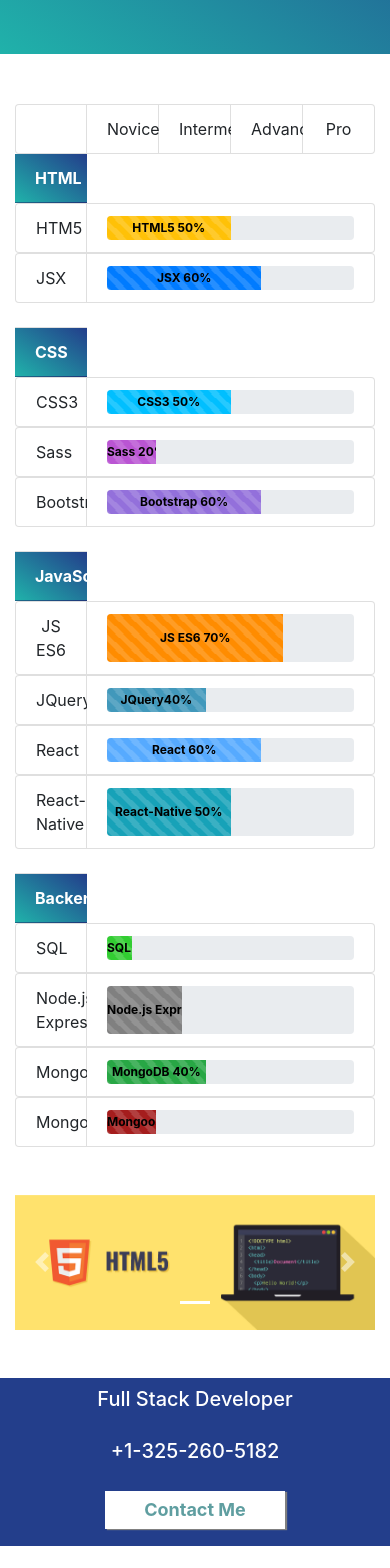
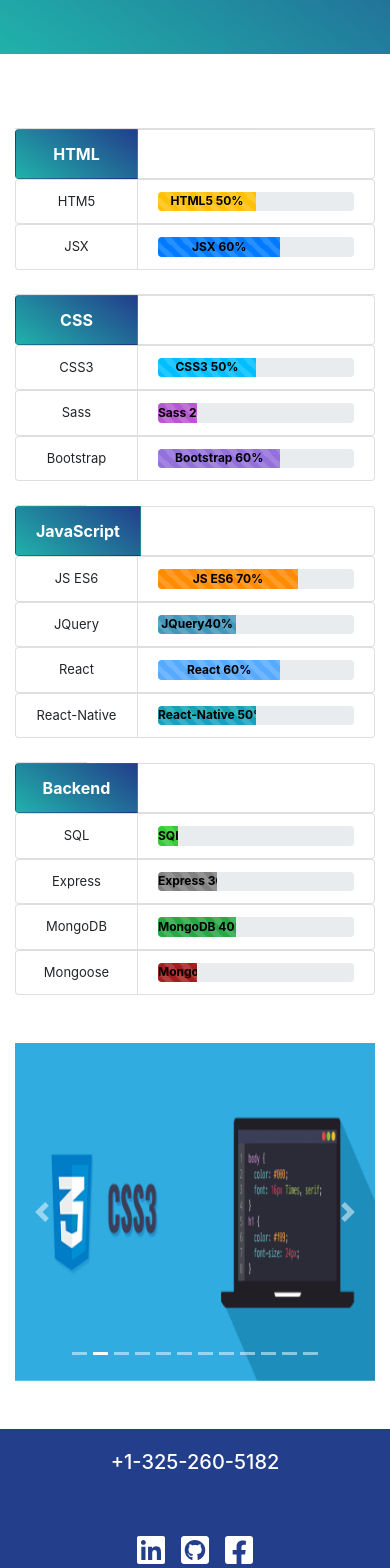
Before and after one commit to dah06a/david-henry-portfolio, a React (Create React App) app: page /skills in a window 390 px wide. Shown: the part 340-1908 px from the top of the page. Before the commit the page ends 1886 px from the top, so only its background shows below. Built offline with nearby package versions, Linux system fonts and the light colour scheme.

Commit message:
Updated footer and modified skills for mobile view.

```diff
--- a/package.json
+++ b/package.json
@@ -4,6 +4,11 @@
   "private": true,
   "homepage": "http://dah06a.github.io/david-henry-portfolio",
   "dependencies": {
+    "@fortawesome/fontawesome-svg-core": "^1.2.35",
+    "@fortawesome/free-brands-svg-icons": "^5.15.3",
+    "@fortawesome/free-regular-svg-icons": "^5.15.3",
+    "@fortawesome/free-solid-svg-icons": "^5.15.3",
+    "@fortawesome/react-fontawesome": "^0.1.14",
     "@testing-library/jest-dom": "^5.11.4",
     "@testing-library/react": "^11.1.0",
     "@testing-library/user-event": "^12.1.10",
--- a/src/components/About.css
+++ b/src/components/About.css
@@ -5,7 +5,6 @@
 .about-title {
     text-align: center;
     height: 40vh;
-    margin-bottom: 50px;
     color: white;
     background-color: #ffffff;
     background-image: linear-gradient(35deg, lightseagreen, #233e8b);
--- a/src/components/About.jsx
+++ b/src/components/About.jsx
@@ -19,7 +19,7 @@
                         <h3 style={{color: "black", marginTop: "50px"}}>My mission is to learn, create, and change my future.</h3>
                     </Col>
                 </Row>
-                <Row className="mt-5">
+                <Row className="my-3">
                     <Col md={8} className="m-auto">
                         <h4 className="text-center">From Teaching to Coding</h4>
                         <p>
@@ -37,7 +37,7 @@
                         <Image src={CodeBackdrop} className="about-images code-backdrop-img" />
                     </Col>
                 </Row>
-                <Row className="mt-5">
+                <Row className="my-3">
                     <Col md={8} className="m-auto">
                         <h4 className="text-center">It Began with a Dragon</h4>
                         <p>
@@ -54,7 +54,7 @@
                         <Image src={HTMLCover} className="about-images html-cover-img" />
                     </Col>
                 </Row>
-                <Row className="mt-5">
+                <Row className="my-3">
                     <Col md={8} className="m-auto">
                         <h4 className="text-center">Choosing a Different Path</h4>
                         <p>
@@ -73,7 +73,7 @@
                         <Image src={ACUBanner} className="about-images acu-banner-img" />
                     </Col>
                 </Row>
-                <Row className="mt-5">
+                <Row className="my-3">
                     <Col md={8} className="m-auto">
                         <h4 className="text-center">Circling Back</h4>
                         <p>
@@ -92,7 +92,7 @@
                         <div className="about-images platform-images" />
                     </Col>
                 </Row>
-                <Row className="mt-5">
+                <Row className="my-3">
                     <Col md={8} className="m-auto">
                         <h4 className="text-center">Certified in Computer Science</h4>
                         <p>
@@ -109,7 +109,7 @@
                         <Image src={TeacherCertificate} className="about-images teacher-certificate-img" />
                     </Col>
                 </Row>
-                <Row className="mt-5">
+                <Row className="my-3">
                     <Col md={8} className="m-auto">
                         <h4 className="text-center">My First App</h4>
                         <p>
@@ -129,7 +129,7 @@
                         <Image src={EduSchedule} className="about-images edu-schedule-img" />
                     </Col>
                 </Row>
-                <Row className="mt-5">
+                <Row className="my-3">
                     <Col md={8} className="m-auto">
                         <h4 className="text-center">Building in React</h4>
                         <p>
@@ -146,7 +146,7 @@
                         <Image src={ReactBanner} className="about-images react-banner-img" />
                     </Col>
                 </Row>
-                <Row className="mt-5">
+                <Row className="my-3">
                     <Col md={8} className="m-auto">
                         <h4 className="text-center">Time For a Bootcamp</h4>
                         <p>
@@ -162,7 +162,7 @@
                         <Image src={Nucamp} className="about-images nucamp-img" />
                     </Col>
                 </Row>
-                <Row className="mt-5">
+                <Row className="my-3">
                     <Col md={8} className="m-auto">
                         <h4 className="text-center">Ready To Work</h4>
                         <p>
--- a/src/components/Footer.css
+++ b/src/components/Footer.css
@@ -8,21 +8,7 @@
     color: white;
 }
 
-.contact-btn {
-    width: 50%;
-    margin: auto;
-    font-size: large;
-    font-weight: bold;
-    background-color: white !important;
-    color: cadetblue !important;
-    box-shadow: 2px 1px 1px grey;
+.social-icons {
+    display: flex;
+    justify-content: center;
 }
-
-.contact-btn:hover {
-    font-size: large;
-    font-weight: bold;
-    font-family: 'Architects Daughter';
-    background-color: whitesmoke;
-    color:lightseagreen !important;
-    box-shadow: inset 5px 3px 3px grey;
-}
--- a/src/components/Footer.jsx
+++ b/src/components/Footer.jsx
@@ -1,19 +1,27 @@
 import React from 'react';
-import { Container, Row, Col, Nav } from 'react-bootstrap';
+import { Container, Row, Col } from 'react-bootstrap';
+import { FontAwesomeIcon } from '@fortawesome/react-fontawesome'
+import { faLinkedin, faGithubSquare, faFacebookSquare } from '@fortawesome/free-brands-svg-icons'
+
 import './Footer.css';
 
 function Footer(props) {
     return (
         <Container fluid >
             <Row className="footer align-items-center">
-                <Col md={4}>
-                    <h5>Full Stack Developer</h5>
+                <Col md={6}>
+                    <h5><a href="tel:+1-325-260-5182" className="m-auto">+1-325-260-5182</a></h5>
                 </Col>
-                <Col md={4}>
-                    <h5><a href="tel:+1-325-260-5182">+1-325-260-5182</a></h5>
-                </Col>
-                <Col md={4}>
-                    <h5><Nav.Link href="/contact" className="contact-btn">Contact Me</Nav.Link></h5>
+                <Col md={6} className="social-icons">
+                    <a href="https://linkedin.com" className="m-2">
+                        <FontAwesomeIcon icon={faLinkedin} size="2x" />
+                    </a>
+                    <a href="https://github.com/dah06a" className="m-2">
+                        <FontAwesomeIcon icon={faGithubSquare} size="2x" />
+                    </a>
+                    <a href="https://facebook.com" className="m-2">
+                        <FontAwesomeIcon icon={faFacebookSquare} size="2x" />
+                    </a>
                 </Col>
             </Row>
         </Container>
--- a/src/components/Skills.css
+++ b/src/components/Skills.css
@@ -1,7 +1,3 @@
-.skills {
-    text-align: center;
-}
-
 .skills-title {
     text-align: center;
     height: 40vh;
@@ -9,6 +5,13 @@
     color: white;
     background-color: #ffffff;
     background-image: linear-gradient(35deg, lightseagreen, #233e8b);
+}
+
+.list-title-corner {
+    width: 20%;
+    border-left: none !important;
+    border-top: none !important;
+    border-bottom: none !important;
 }
 
 .list-title-item {
@@ -20,6 +23,30 @@
     color: white;
     background-image: linear-gradient(35deg, lightseagreen, #233e8b);
     font-weight: bold;
+}
+
+.list-content-title {
+    width: 20%;
+}
+
+.list-content-progress {
+    width: 80%;
+}
+
+@media (max-width: 768px) {
+    .list-title-corner {
+        display: none !important;
+    }
+    .list-title-item {
+        display: none !important;
+    }
+    .list-header-item {
+        width: 40%;
+    }
+    .list-content-title {
+        width: 40%;
+        font-size: small;
+    }
 }
 
 .progress-bar {
@@ -66,3 +93,8 @@
 .progress .bg-mongoose {
     background-color: rgb(165, 29, 29);
 }
+
+.carousel-images {
+    height: 40vh;
+    width: 100%;
+}
--- a/src/components/Skills.jsx
+++ b/src/components/Skills.jsx
@@ -18,8 +18,8 @@
 const SkillItem = (props) => {
     return (
         <ListGroup horizontal>
-            <ListGroup.Item style={{width: '20%'}}>{props.children}</ListGroup.Item>
-            <ListGroup.Item style={{width: '80%'}}>
+            <ListGroup.Item className="list-content-title">{props.children}</ListGroup.Item>
+            <ListGroup.Item className="list-content-progress">
                 <ProgressBar
                     striped
                     style={{height: '100%'}}
@@ -58,35 +58,48 @@
                 </Row>
                 <Row>
                     <Col className="align-self-center">
-                        <ListGroup horizontal className="list-title">
-                            <ListGroup.Item className="list-title-item"></ListGroup.Item>
+                        <ListGroup horizontal>
+                            <ListGroup.Item className="list-title-corner"></ListGroup.Item>
                             <ListGroup.Item className="list-title-item">Novice</ListGroup.Item>
                             <ListGroup.Item className="list-title-item">Intermediate</ListGroup.Item>
                             <ListGroup.Item className="list-title-item">Advanced</ListGroup.Item>
                             <ListGroup.Item className="list-title-item">Pro</ListGroup.Item>
                         </ListGroup>
                         <ListGroup variant="flush" className="list-rows">
-                            <ListGroup.Item className="list-header-item">HTML</ListGroup.Item>
+                            <ListGroup.Item style={{width: '100%'}}></ListGroup.Item>
+                            <ListGroup horizontal>
+                                <ListGroup.Item className="list-header-item">HTML</ListGroup.Item>
+                                <ListGroup.Item className="list-content-progress" />
+                            </ListGroup>
                             <SkillItem variant='warning' label='HTML5 50' now={this.state.progress} max={20}>HTM5</SkillItem>
                             <SkillItem variant='primary' label='JSX 60' now={this.state.progress} max={16}>JSX</SkillItem>
 
-                            <ListGroup.Item style={{width: '20%'}}></ListGroup.Item>
-                            <ListGroup.Item className="list-header-item">CSS</ListGroup.Item>
+                            <ListGroup.Item style={{width: '100%'}}></ListGroup.Item>
+                            <ListGroup horizontal>
+                                <ListGroup.Item className="list-header-item">CSS</ListGroup.Item>
+                                <ListGroup.Item className="list-content-progress" />
+                            </ListGroup>
                             <SkillItem variant='css' label='CSS3 50' now={this.state.progress} max={20}>CSS3</SkillItem>
                             <SkillItem variant='sass' label='Sass 20' now={this.state.progress} max={50}>Sass</SkillItem>
                             <SkillItem variant='bootstrap' label='Bootstrap 60' now={this.state.progress} max={16}>Bootstrap</SkillItem>
 
                             <ListGroup.Item style={{width: '20%'}}></ListGroup.Item>
-                            <ListGroup.Item className="list-header-item">JavaScript</ListGroup.Item>
+                            <ListGroup horizontal>
+                                <ListGroup.Item className="list-header-item">JavaScript</ListGroup.Item>
+                                <ListGroup.Item className="list-content-progress" />
+                            </ListGroup>
                             <SkillItem variant='javascript' label='JS ES6 70' now={this.state.progress} max={14}>JS ES6</SkillItem>
                             <SkillItem variant='jquery' label=' JQuery40' now={this.state.progress} max={25}>JQuery</SkillItem>
                             <SkillItem variant='react' label='React 60' now={this.state.progress} max={16}>React</SkillItem>
                             <SkillItem variant='info' label='React-Native 50' now={this.state.progress} max={20}>React-Native</SkillItem>
 
                             <ListGroup.Item style={{width: '20%'}}></ListGroup.Item>
-                            <ListGroup.Item className="list-header-item">Backend</ListGroup.Item>
+                            <ListGroup horizontal>
+                                <ListGroup.Item className="list-header-item">Backend</ListGroup.Item>
+                                <ListGroup.Item className="list-content-progress" />
+                            </ListGroup>
                             <SkillItem variant='sql' label='SQL 10' now={this.state.progress} max={100}>SQL</SkillItem>
-                            <SkillItem variant='node' label='Node.js Express 30' now={this.state.progress} max={33}>Node.js Express</SkillItem>
+                            <SkillItem variant='node' label='Express 30' now={this.state.progress} max={33}>Express</SkillItem>
                             <SkillItem variant='success' label='MongoDB 40' now={this.state.progress} max={25}>MongoDB</SkillItem>
                             <SkillItem variant='mongoose' label='Mongoose 20' now={this.state.progress} max={50}>Mongoose</SkillItem>
                         </ListGroup>
@@ -96,13 +109,41 @@
                     <Col md={8} className="m-auto">
                         <Carousel fade>
                             <Carousel.Item>
-                                <Image
-                                className="w-100"
-                                src={HtmlBanner}
-                                alt="HTML Banner Image"
-                                />
+                                <Image className="carousel-images" src={HtmlBanner} alt="HTML Banner Image" />
                             </Carousel.Item>
-
+                            <Carousel.Item>
+                                <Image className="carousel-images" src={CssBanner} alt="CSS Banner Image" />
+                            </Carousel.Item>
+                            <Carousel.Item>
+                                <Image className="carousel-images" src={JavascriptBanner} alt="Javascript Banner Image" />
+                            </Carousel.Item>
+                            <Carousel.Item>
+                                <Image className="carousel-images" src={JqueryBanner} alt="JQuery Banner Image" />
+                            </Carousel.Item>
+                            <Carousel.Item>
+                                <Image className="carousel-images" src={BootstrapBanner} alt="Bootstrap Banner Image" />
+                            </Carousel.Item>
+                            <Carousel.Item>
+                                <Image className="carousel-images" src={SqlBanner} alt="SQL Banner Image" />
+                            </Carousel.Item>
+                            <Carousel.Item>
+                                <Image className="carousel-images" src={ReactBanner} alt="React Banner Image" />
+                            </Carousel.Item>
+                            <Carousel.Item>
+                                <Image className="carousel-images" src={ReactNativeBanner} alt="React Native Banner Image" />
+                            </Carousel.Item>
+                            <Carousel.Item>
+                                <Image className="carousel-images" src={SassBanner} alt="Sass Banner Image" />
+                            </Carousel.Item>
+                            <Carousel.Item>
+                                <Image className="carousel-images" src={NodeBanner} alt="Node.js Banner Image" />
+                            </Carousel.Item>
+                            <Carousel.Item>
+                                <Image className="carousel-images" src={MongodbBanner} alt="MongoDB Banner Image" />
+                            </Carousel.Item>
+                            <Carousel.Item>
+                                <Image className="carousel-images" src={MongooseBanner} alt="Mongoose Banner Image" />
+                            </Carousel.Item>
                         </Carousel>
                     </Col>
                 </Row>
```
Also changed, not shown: 1 other file (tests, documents, lock files or other folders).
